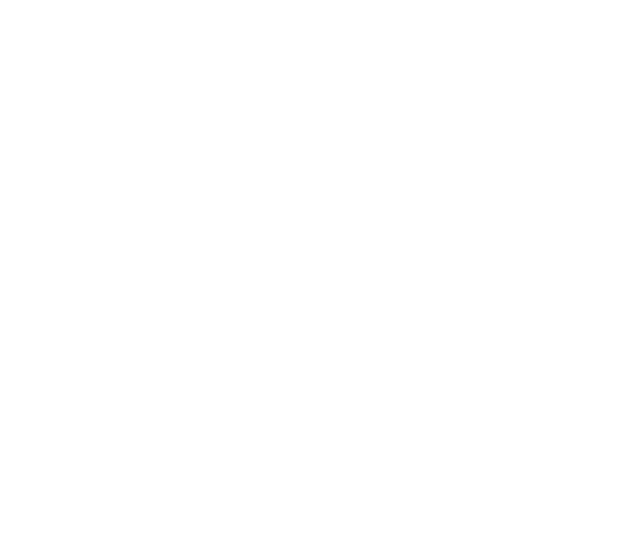
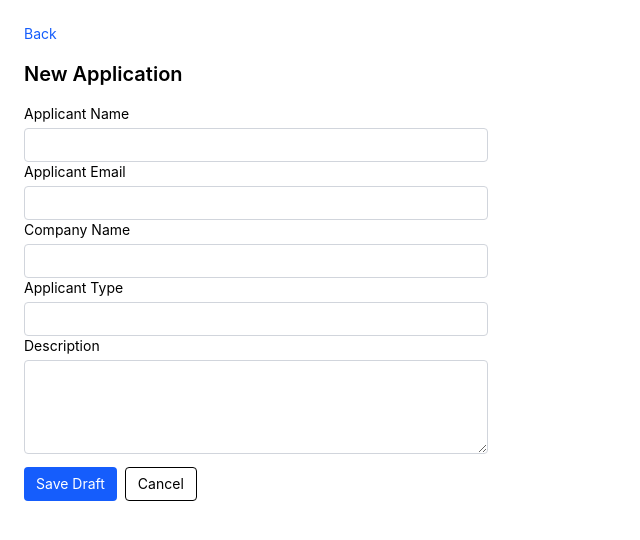
Before and after one commit to KelvinKitheka/Trendpro, a React app in the folder frontend/: page /applications/new in a window 1280 px wide. Before the commit this address had no page. Shown: the top 540 px of the page, without its empty margins (0-640 px from the left). Built offline with nearby package versions, Linux system fonts and the light colour scheme; the HTML template or start-up script is replaced by a standard one.

Commit message:
feat(ApplicationForm): Add ApplicationForm component for creating and editing applications

```diff
--- a/frontend/src/App.jsx
+++ b/frontend/src/App.jsx
@@ -1,11 +1,13 @@
 import { BrowserRouter, Routes, Route} from "react-router-dom";
 import ApplicationList from "./pages/ApplicationList";
+import ApplicationForm from "./pages/ApplicationForm";
 
 export default function App() {
   return(
     <BrowserRouter>
       <Routes>
         <Route  path="/" element={<ApplicationList />}/>
+        <Route path="/applications/new" element={<ApplicationForm/>}/>
       </Routes>
     </BrowserRouter>
   )
--- /dev/null
+++ b/frontend/src/pages/ApplicationForm.jsx
@@ -0,0 +1,76 @@
+import { useEffect, useState } from "react";
+import { useNavigate, useParams } from "react-router-dom";
+import { api } from "../api/applications";
+
+const TYPES = ["recordation", "renewal", "change_of_ownership", "change_of_name", "discontinuation"]
+const EMPTY = {applicant_name: "", applicant_email: "", company_email: "", application_type: "", description: ""}
+
+export default function ApplicationDetail() {
+    const { id } = useParams();
+    const navigate = useNavigate();
+    const isEdit = Boolean(id)
+    const [form, setForm] = useState(EMPTY)
+    const [error, setError] = useState("")
+
+    useEffect(() => {
+        if (isEdit) {
+            api.get(id).then(app => setForm({
+                applicant_name: app.applicant_name,
+                applicant_email: app.applicant_email,
+                company_email: app.company_email,
+                application_type: app.application_type,
+                description: app.description,
+            }))
+        }
+    }, [])
+
+    const handleChange = e => setForm(f => ({ ...f, [e.target.name]: e.target.value }))
+
+    const handleSubmit = async () => {
+        setError("")
+        try {
+            if (isEdit) {
+                await api.update(id, form)
+                navigate(`/applications/${id}`)
+            } else {
+                const created = await api.create(form)
+                navigate(`/applications/${created.id}`)
+            }
+        } catch (e) {
+            setError(e.message)
+        }
+    }
+
+    const inputClass = "w-full border border-gray-300 rounded px-2 py-1.5 text-sm mt-1"
+
+    return (
+        <div className="p-6 max-w-lg">
+            <button onClick={() => navigate(-1)} className="text-sm text-blue-600 mb-4 block">Back</button>
+            <h1 className="text-xl font-semibold mb-4">{isEdit ? "Edit Application" : "New Application"}</h1>
+
+            {error && <p className="text-red-500 text-sm mb-3">{error}</p>}
+
+            <div className="space-y-3 text-sm">
+            <label>Applicant Name
+                <input name="applicant_name" value={form.applicant_name} onChange={handleChange} className={inputClass}/>
+            </label>
+            <label>Applicant Email
+                <input name="applicant_email" type="email" value={form.applicant_email} onChange={handleChange} className={inputClass}/>
+            </label>
+            <label>Company Name
+                <input name="company_name" value={form.company_name} onChange={handleChange} className={inputClass}/>
+            </label>
+            <label>Applicant Type
+                <input name="applicant_type" value={form.applicant_type} onChange={handleChange} className={inputClass}/>
+            </label>
+            <label>Description
+                <textarea name="description" value={form.description} onChange={handleChange} rows={4} className={inputClass}/>
+            </label>
+            <div className="flex gap-2 pt-2">
+                <button onClick={handleSubmit} className="bg-blue-600 text-white px-3 py-1.5 rounded text-sm">Save Draft</button>
+                <button onClick={() => navigate(-1)} className="border px-3 py-1.5 rounded text-sm">Cancel</button>
+            </div>
+            </div>
+        </div>
+    )
+}
```
